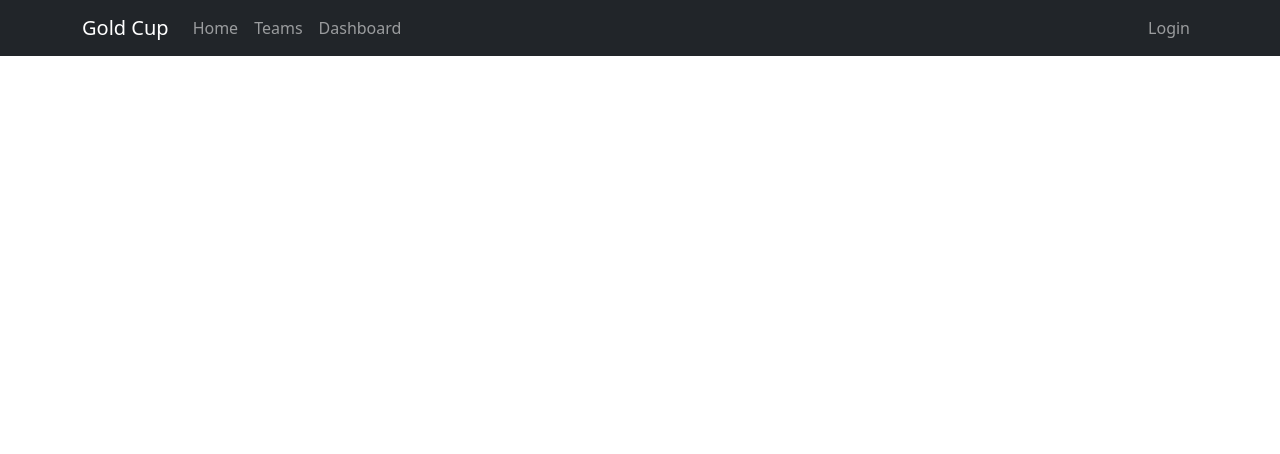
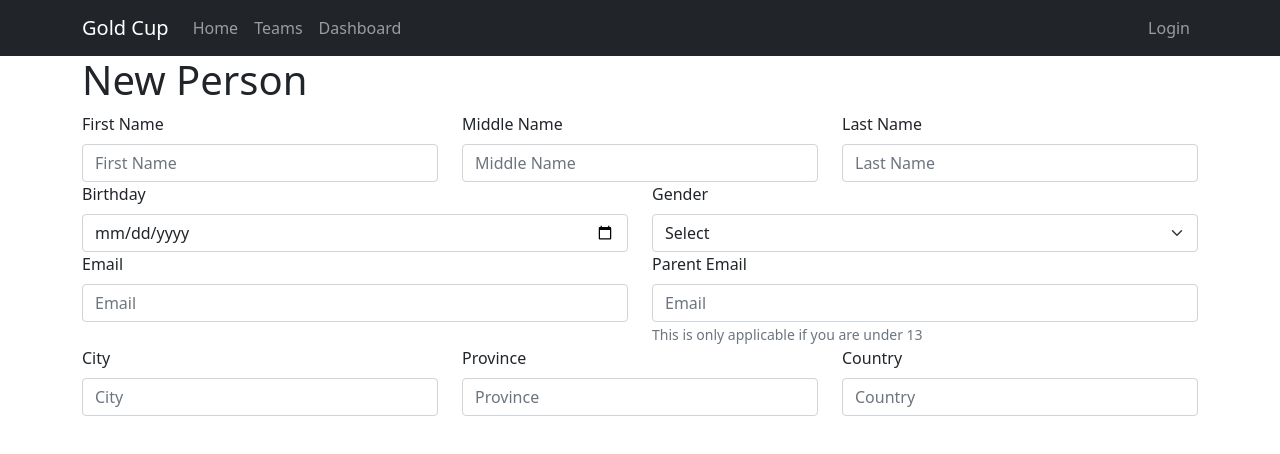
Before and after one commit to gold-cup/gold-cup-frontend, a React (Create React App) app: page /new-person in a window 1280 px wide. Shown: the top 454 px of the page. Built offline with nearby package versions, Linux system fonts and the light colour scheme.

Commit message:
wip: Frontend person management

```diff
--- a/src/App.tsx
+++ b/src/App.tsx
@@ -1,5 +1,5 @@
 import React from 'react';
-import {Teams, Home, TeamInfo, Register, Dashboard, Login} from './pages'
+import {Teams, Home, TeamInfo, Register, Dashboard, Login, NewPerson} from './pages'
 import {BrowserRouter, Routes, Route} from 'react-router-dom'
 import { Navigation } from './components';
 
@@ -16,6 +16,7 @@ function App() {
           <Route path="/register" element={<Register />} />
           <Route path='/dashboard' element={<Dashboard />} />
           <Route path='/login' element={<Login />} />
+          <Route path='/new-person' element={<NewPerson />} />
           <Route path="/teams/:id" element={<TeamInfo />} />
           <Route path="/teams" element={<Teams />} />
           <Route path="/" element={<Home />} />
--- a/src/pages/Dashboard/components/PersonManagement/PersonManagement.tsx
+++ b/src/pages/Dashboard/components/PersonManagement/PersonManagement.tsx
@@ -1,11 +1,12 @@
 import React, { useEffect, useState } from 'react'
 import { Button, Col, Row, Stack } from 'react-bootstrap';
+import { useNavigate } from 'react-router';
 import { useGoldCupApi } from '../../../../hooks';
 
 export const PersonManagement = () => {
     const {createCookieObject, getPeople} = useGoldCupApi()
     const [people, setPeople] = useState<any[]>([])
-
+    const navigate = useNavigate();
 
 
     useEffect(() => {
@@ -31,7 +32,7 @@ export const PersonManagement = () => {
         <>
             <Stack direction='horizontal' gap={3}>
                     <h3>People Management</h3>
-                    <Button className='ms-auto'>Add New</Button>
+                    <Button className='ms-auto' onClick={() => navigate("../new-person")}>Add New</Button>
             </Stack>
             <p>This is where you can view and edit the people attached to this account. Before you can register as a coach or player, you must add a personal record.</p>
             {markup}
--- /dev/null
+++ b/src/pages/NewPerson/NewPerson.tsx
@@ -0,0 +1,65 @@
+import React from 'react'
+import { Col, Form, Row } from 'react-bootstrap'
+
+export const NewPerson = () => {
+    return (
+        <>
+            <h1>New Person</h1>
+            <Form>
+                <Row>
+                    <Form.Group as={Col} controlId="formBasicFirstName">
+                        <Form.Label>First Name</Form.Label>
+                        <Form.Control type="text" placeholder="First Name" />
+                    </Form.Group>
+                    <Form.Group as={Col} controlId="formBasicMiddleName">
+                        <Form.Label>Middle Name</Form.Label>
+                        <Form.Control type="text" placeholder="Middle Name" />
+                    </Form.Group>
+                    <Form.Group as={Col} controlId="formBasicLastName">
+                        <Form.Label>Last Name</Form.Label>
+                        <Form.Control type="text" placeholder="Last Name" />
+                    </Form.Group>
+                </Row>
+                <Row>
+                    <Form.Group as={Col} controlId="formBasicBirthday">
+                        <Form.Label>Birthday</Form.Label>
+                        <Form.Control type="date" placeholder="Birthday" />
+                    </Form.Group>
+                    <Form.Group as={Col} controlId="formBasicGender">
+                        <Form.Label>Gender</Form.Label>
+                        <Form.Select>
+                            <option>Select</option>
+                            <option value="male">Male</option>
+                            <option value="female">Female</option>
+                        </Form.Select>
+                    </Form.Group>
+                </Row>
+                <Row>
+                    <Form.Group as={Col} controlId="formBasicEmail">
+                        <Form.Label>Email</Form.Label>
+                        <Form.Control type="text" placeholder="Email" />
+                    </Form.Group>
+                    <Form.Group as={Col} controlId="formBasicParentEmail">
+                        <Form.Label>Parent Email</Form.Label>
+                        <Form.Control type="text" placeholder="Email" />
+                        <Form.Text>This is only applicable if you are under 13</Form.Text>
+                    </Form.Group>
+                </Row>
+                <Row>
+                    <Form.Group as={Col} controlId="formBasicCity">
+                        <Form.Label>City</Form.Label>
+                        <Form.Control type="text" placeholder="City" />
+                    </Form.Group>
+                    <Form.Group as={Col} controlId="formBasicProvince">
+                        <Form.Label>Province</Form.Label>
+                        <Form.Control type="text" placeholder="Province" />
+                    </Form.Group>
+                    <Form.Group as={Col} controlId="formBasicCountry">
+                        <Form.Label>Country</Form.Label>
+                        <Form.Control type="text" placeholder="Country" />
+                    </Form.Group>
+                </Row>
+            </Form>
+        </>
+    )
+}
--- /dev/null
+++ b/src/pages/NewPerson/index.ts
@@ -0,0 +1 @@
+export {NewPerson} from './NewPerson'
--- a/src/pages/index.ts
+++ b/src/pages/index.ts
@@ -4,3 +4,4 @@ export {TeamInfo} from './TeamInfo'
 export {Register} from './Register'
 export {Dashboard} from './Dashboard'
 export {Login} from './Login'
+export {NewPerson} from './NewPerson'
```
